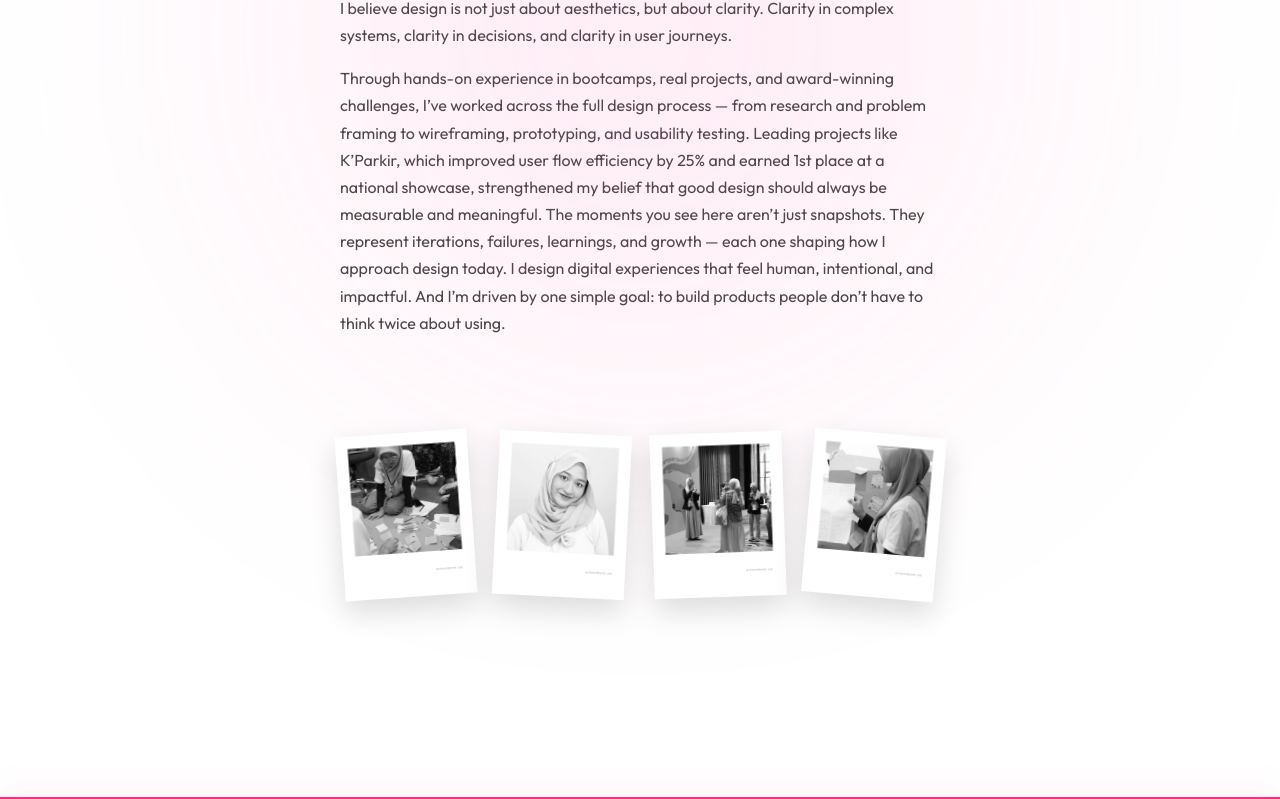
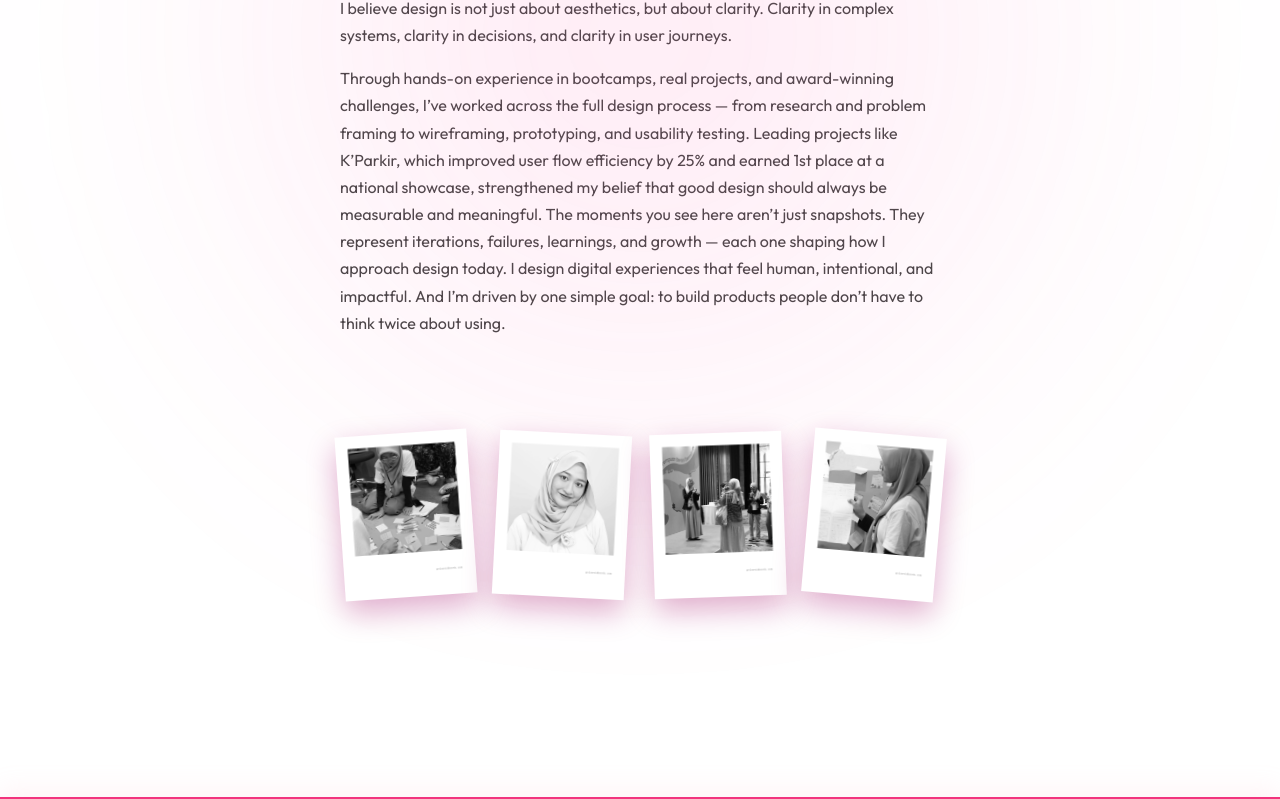
Before and after one commit to sabrintsya/Portfolio-Website, a React (Vite) app: page /about in a window 1280 px wide. Shown: the part 364-1163 px from the top of the page. Built offline with nearby package versions, Linux system fonts and the light colour scheme.

Commit message:
edit style blur

```diff
--- a/src/components/About/About.module.css
+++ b/src/components/About/About.module.css
@@ -42,7 +42,7 @@
 .polaroid {
   background: #fff;
   padding: 8px 8px 20px;
-  box-shadow: 0 12px 30px rgba(0, 0, 0, 0.14);
+  box-shadow: 0 12px 30px rgba(159, 6, 100, 0.33);
   cursor: pointer;
 
   transform: rotate(var(--rotate));
@@ -73,7 +73,7 @@
 
 .polaroid.active {
   transform: scale(1.25) translateY(-10px) rotate(0deg);
-  box-shadow: 0 30px 80px rgba(0, 0, 0, 0.25);
+  box-shadow: 0 30px 80px rgba(244, 114, 166, 0.25);
   z-index: 5;
 }
 
--- a/src/components/Hero/Hero.jsx
+++ b/src/components/Hero/Hero.jsx
@@ -12,6 +12,7 @@ export const Hero = () => {
 
           <div className={styles.photoWrap}>
             <div className={styles.photoGlow}></div>
+
             <img
               src={getImageUrl("hero/Picture.png")}
               alt="Sabrina"
```
